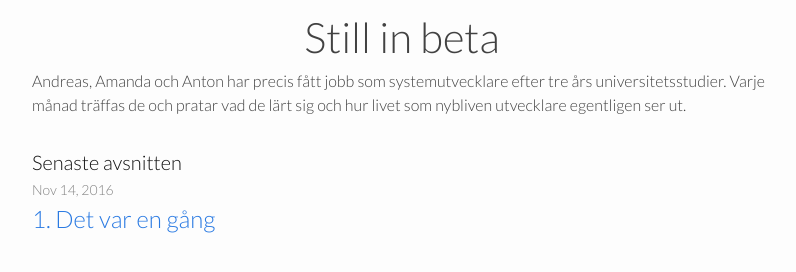
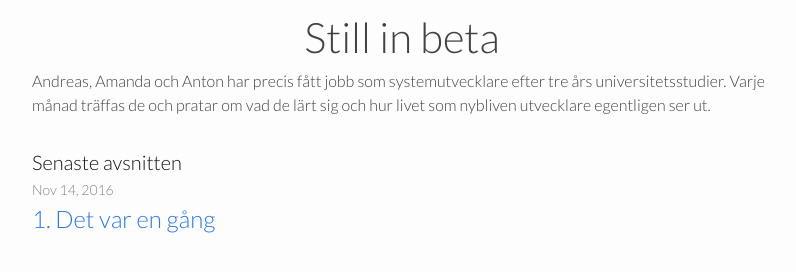
Before and after one commit to stillinbetapodd/stillinbetapodd.github.io, a Jekyll site: the page built from index.md, in a window 1280 px wide. Shown: the part 248-520 px from the top of the page, without its empty margins (238-1034 px from the left). Built offline with Jekyll 4.4.1, drawn with Linux system fonts in a browser that asks for light colours.

Commit message:
Spell checking..

```diff
--- a/_config.yml
+++ b/_config.yml
@@ -16,7 +16,7 @@
 title: Still in beta
 email: info@stillinbeta.se
 description: > # this means to ignore newlines until "baseurl:"
-  Andreas, Amanda och Anton har precis fått jobb som systemutvecklare efter tre års universitetsstudier. Varje månad träffas de och pratar vad de lärt sig och hur livet som nybliven utvecklare egentligen ser ut.
+  Andreas, Amanda och Anton har precis fått jobb som systemutvecklare efter tre års universitetsstudier. Varje månad träffas de och pratar om vad de lärt sig och hur livet som nybliven utvecklare egentligen ser ut.
 baseurl: "" # the subpath of your site, e.g. /blog
 url: "http://stillinbeta.se" # the base hostname & protocol for your site, e.g. http://example.com
 twitter_username: stillinbetapodd
```
